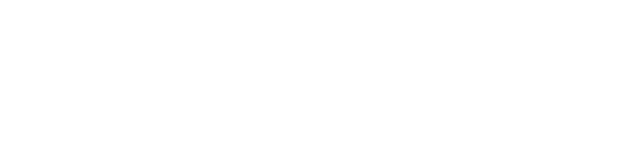
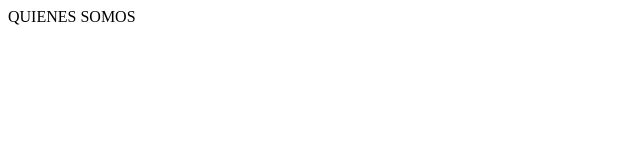
Before and after one commit to Guillejmg/202309-w1ch2-bruno-serafin-guille, a website: page web/index2.html in a window 1280 px wide. Shown: the whole page, without its empty margins (0-640 px from the left). Drawn offline with Linux system fonts and the light colour scheme.

Commit message:
Starting Guilles branch

```diff
--- a/web/index2.html
+++ b/web/index2.html
@@ -11,7 +11,6 @@
 
 </head>
 <body>
-    <main>
-    </main>
+  <header> QUIENES SOMOS </header>
 </body>
 </html>
```
